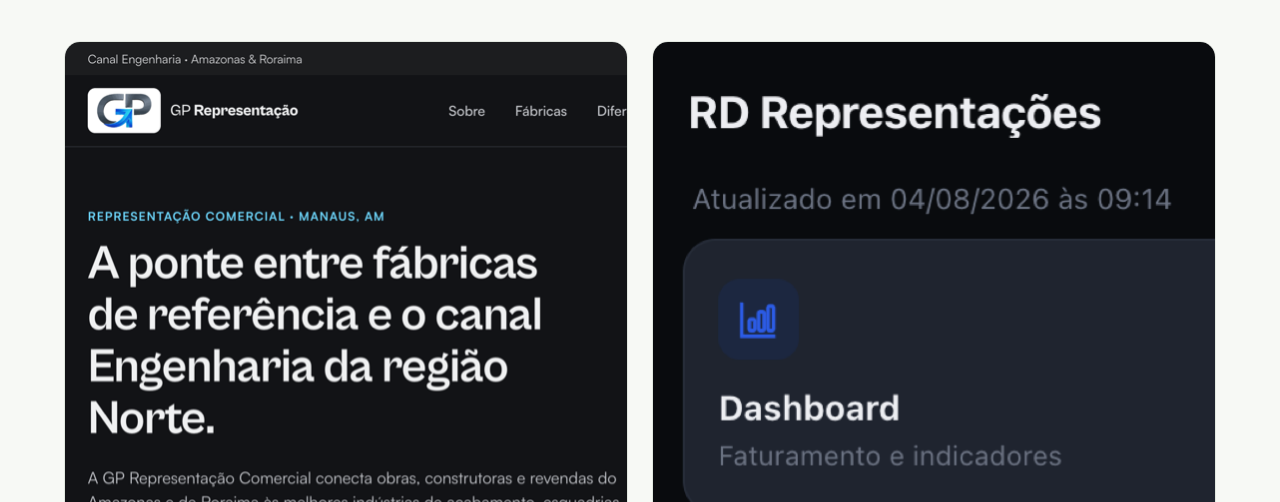
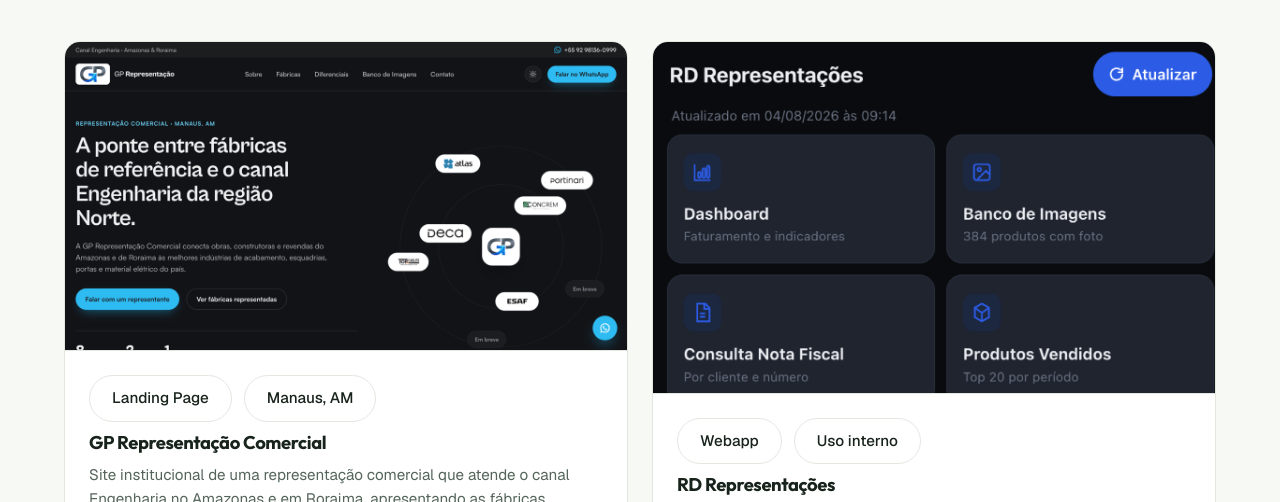
Before and after one commit to rodrigodiascon-lab/projeto-nano-guara-ia, a website: page site/public/portfolio.html in a window 1280 px wide. Shown: the part 230-732 px from the top of the page. Drawn offline with Linux system fonts and the light colour scheme.

Commit message:
fix(site): nunca corta a largura das imagens do portfólio
object-fit:cover cortava a lateral da captura da GP (fonte 1.82:1 num
box de 1.6:1), mesmo ancorado à esquerda. Corte vertical é aceitável
(escolhido na captura); corte horizontal, não. Troca por width:100%;
height:auto — cada card mostra a imagem inteira, na altura natural dela.

```diff
--- a/site/public/styles.css
+++ b/site/public/styles.css
@@ -224,7 +224,7 @@ header{position:relative;overflow:hidden}
 /* ---------- Portfólio ---------- */
 .portfolio-grid{display:grid;grid-template-columns:repeat(2,1fr);gap:24px}
 .portfolio-card{background:var(--surface);border:1px solid var(--borda);border-radius:var(--raio-card);overflow:hidden;display:flex;flex-direction:column}
-.portfolio-card img{width:100%;aspect-ratio:16/10;object-fit:cover;object-position:left top;display:block;border-bottom:1px solid var(--borda)}
+.portfolio-card img{width:100%;height:auto;display:block;border-bottom:1px solid var(--borda)}
 .portfolio-corpo{padding:24px;display:flex;flex-direction:column;gap:10px}
 .portfolio-corpo .chips{justify-content:flex-start}
 .portfolio-corpo h3{font-size:1.15rem}
```
